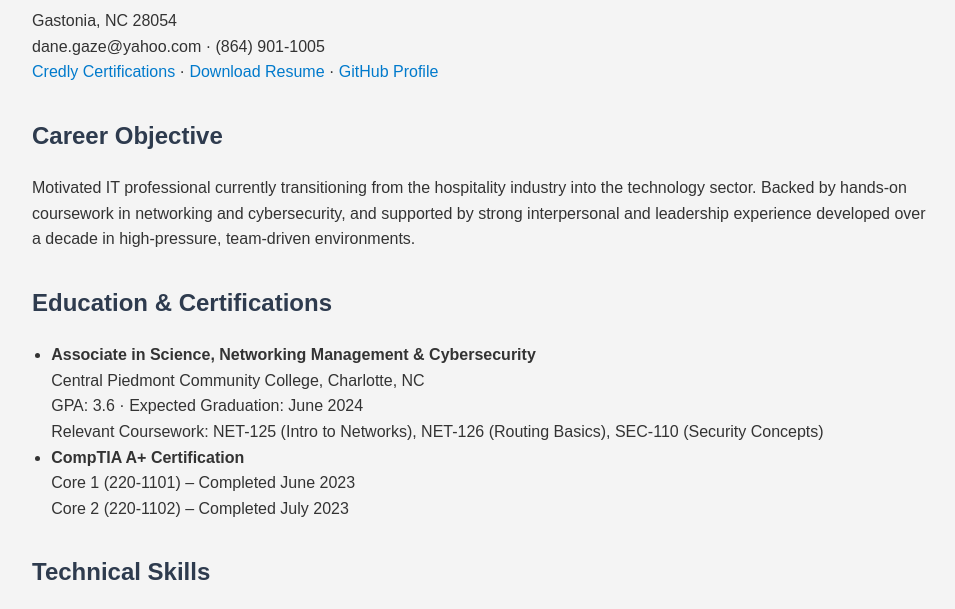
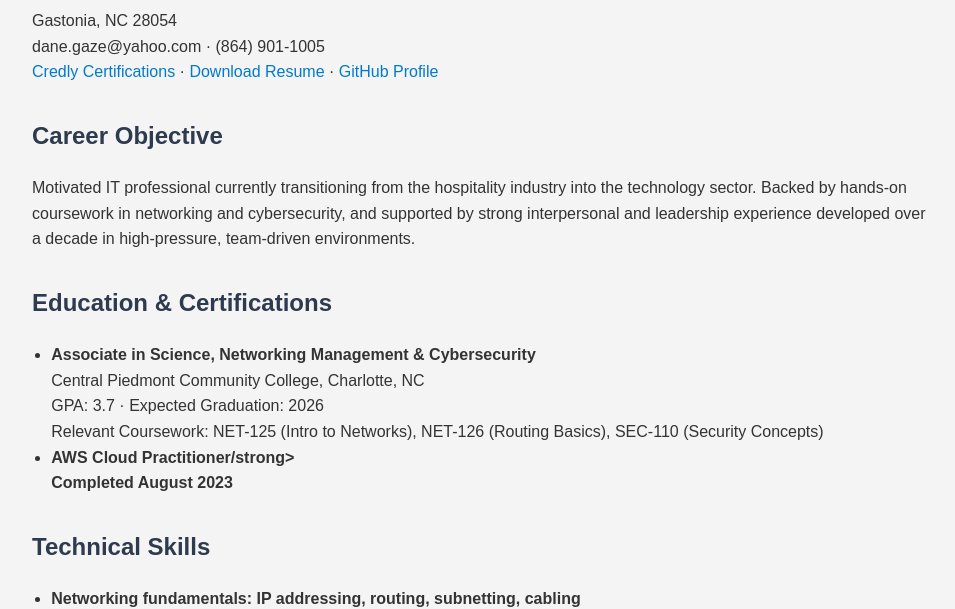
Before and after one commit to Dgaze00/dane-portfolio, a plain HTML site: page index.html in a window 1280 px wide. Shown: the part 118-727 px from the top of the page, without its empty margins (158-1113 px from the left). Drawn offline with Linux system fonts and the light colour scheme.

Commit message:
Update index.html

```diff
--- a/index.html
+++ b/index.html
@@ -58,12 +58,11 @@
     <ul>
       <li><strong>Associate in Science, Networking Management & Cybersecurity</strong><br>
         Central Piedmont Community College, Charlotte, NC<br>
-        GPA: 3.6 · Expected Graduation: June 2024<br>
+        GPA: 3.7 · Expected Graduation: 2026<br>
         Relevant Coursework: NET-125 (Intro to Networks), NET-126 (Routing Basics), SEC-110 (Security Concepts)
       </li>
-      <li><strong>CompTIA A+ Certification</strong><br>
-        Core 1 (220-1101) – Completed June 2023<br>
-        Core 2 (220-1102) – Completed July 2023
+      <li><strong>AWS Cloud Practitioner/strong><br>
+        Completed August 2023<br>
       </li>
     </ul>
   </div>
```
